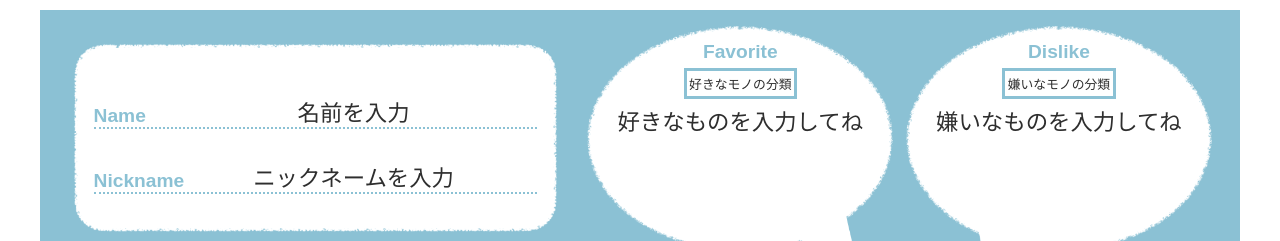
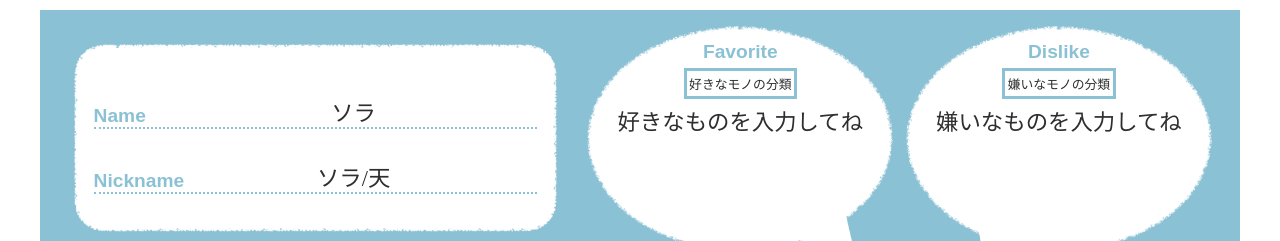
Before and after one commit to otanilab/githubStarterSet, a plain HTML site: page index.html in a window 1280 px wide. Shown: the top 241 px of the page. Drawn offline with Linux system fonts and the light colour scheme.

Commit message:
soraの変更

```diff
--- a/index.html
+++ b/index.html
@@ -17,11 +17,11 @@
               <div class="name-box">
                 <p>
                   <span class="title">Name</span>
-                  <span class="content">名前を入力</span>
+                  <span class="content">ソラ</span>
                 </p>
                 <p>
                   <span class="title">Nickname</span>
-                  <span class="content">ニックネームを入力</span>
+                  <span class="content">ソラ/天</span>
                 </p>
               </div>
             </div>
```
